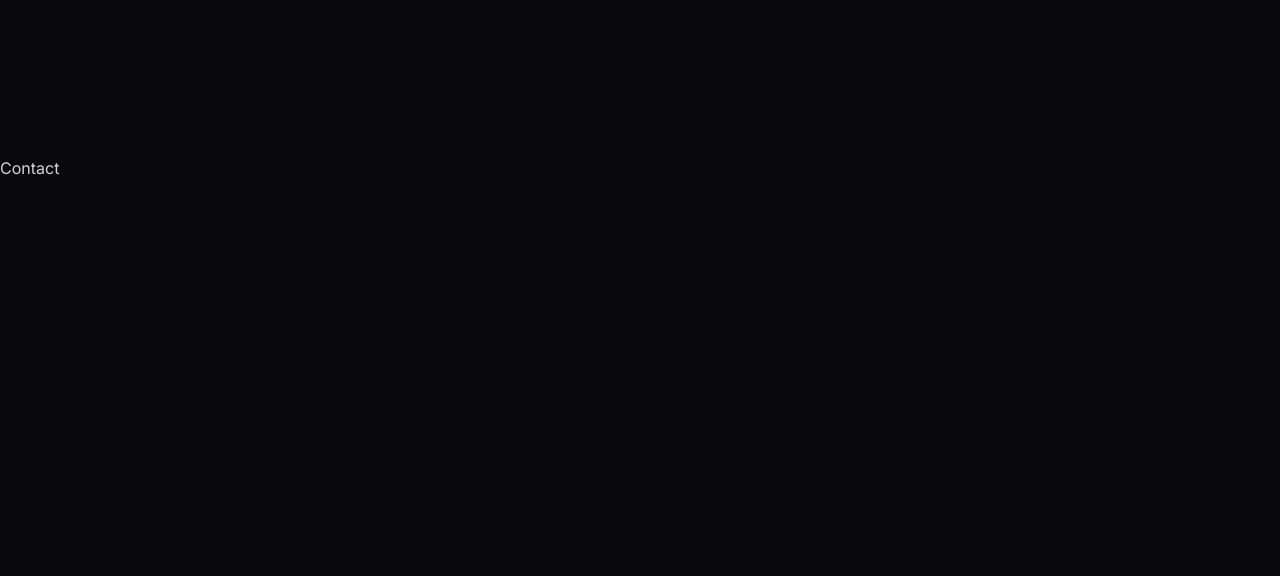
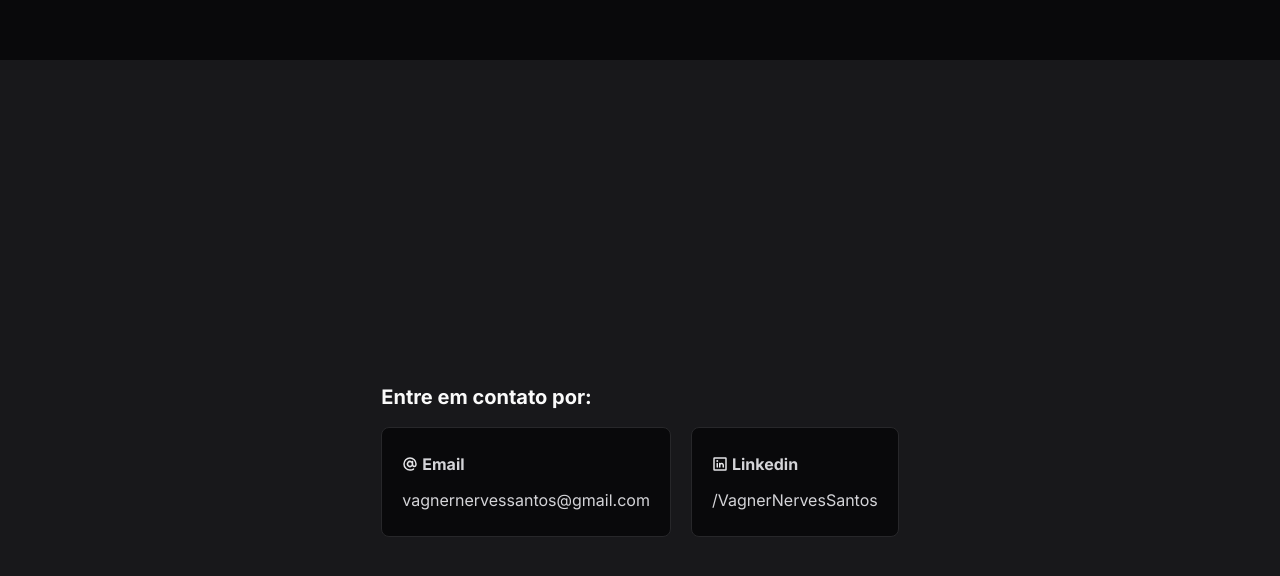
Before and after one commit to VagnerNerves/portfolio, a Next.js app: page / in a window 1280 px wide. Shown: the part 2978-3554 px from the top of the page. Built offline with nearby package versions, Linux system fonts and the light colour scheme.

Commit message:
feat: Created Section Contact and update name for Section About.

```diff
--- a/src/app/page.tsx
+++ b/src/app/page.tsx
@@ -1,5 +1,6 @@
-import { About } from "@/components/About";
+import { SectionContact } from "@/components/SectionContact";
 import { Header } from "@/components/Header";
+import { SectionAbout } from "@/components/SectionAbout";
 import { SectionHome } from "@/components/SectionHome";
 
 export default function Home() {
@@ -7,13 +8,11 @@ export default function Home() {
     <main className="">
       <Header />
       <SectionHome />
-      <About />
+      <SectionAbout />
       <div id="project" className="pt-24 min-h-screen">
         <p className="text-zinc-300">Project</p>
       </div>
-      <div id="contact" className="pt-24 min-h-screen">
-        <p className="text-zinc-300">Contact</p>
-      </div>
+      <SectionContact />
     </main>
   );
 }
--- a/src/components/About.tsx
+++ b/src/components/SectionAbout.tsx
@@ -1,6 +1,6 @@
 import { SubTitle } from "./SubTitle";
 
-export function About() {
+export function SectionAbout() {
   return (
     <section
       id="about"
--- /dev/null
+++ b/src/components/SectionContact.tsx
@@ -0,0 +1,28 @@
+import { CardLink } from "./CardLink";
+
+export function SectionContact() {
+  return (
+    <section
+      id="contact"
+      className="w-full py-48 min-h-screen flex justify-center items-center bg-zinc-900"
+    >
+      <div className="flex flex-col gap-4">
+        <p className="font-bold text-xl text-zinc-50">Entre em contato por:</p>
+        <div className="flex flex-row gap-5">
+          <CardLink
+            typeIcon="email"
+            title="Email"
+            description="vagnernervessantos@gmail.com"
+            url="mailto:vagnernervessantos@gmail.com"
+          />
+          <CardLink
+            typeIcon="linkedin"
+            title="Linkedin"
+            description="/VagnerNervesSantos"
+            url="https://www.linkedin.com/in/vagnernervessantos/"
+          />
+        </div>
+      </div>
+    </section>
+  );
+}
```
